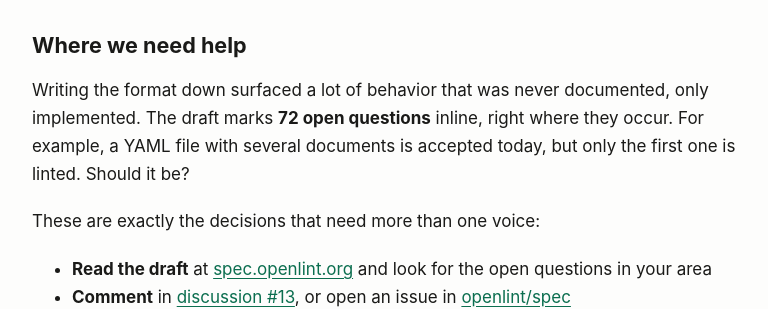
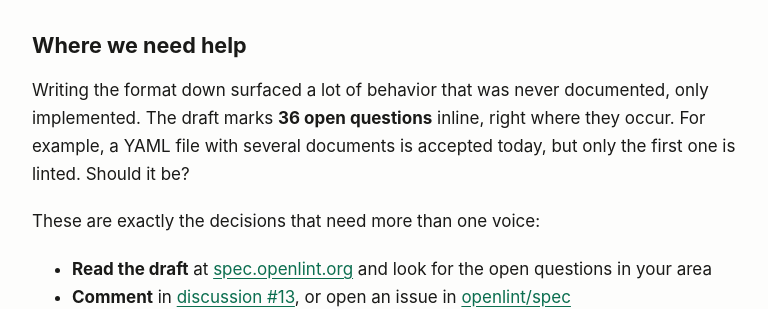
Before and after one commit to openlint/website, a Jekyll site: the page built from _posts/2026-10-22-draft-specification-ready-for-feedback.md, in a window 1280 px wide. Shown: the part 1188-1497 px from the top of the page, without its empty margins (248-1016 px from the left). Built offline with Jekyll 4.4.1, drawn with Linux system fonts in a browser that asks for light colours.

Commit message:
Blog: the draft has 36 open questions, not 72
Co-Authored-By: Claude Opus 5.5 <noreply@anthropic.com>

```diff
--- a/_posts/2026-10-22-draft-specification-ready-for-feedback.md
+++ b/_posts/2026-10-22-draft-specification-ready-for-feedback.md
@@ -4,7 +4,7 @@ title: "The OpenLint specification draft is ready for feedback"
 author: Kin Lane
 image: /assets/blog/2026-10-22-draft-spec.jpg
 image_alt: "Pill-shaped figures reviewing a two-page document of rule bars, with a mint-green squiggle resolving into a check mark above"
-summary: "The first formal draft of the OpenLint Ruleset Specification is published at spec.openlint.org, with 94 numbered requirements, conformance tests, and 72 open questions we'd like your help with."
+summary: "The first formal draft of the OpenLint Ruleset Specification is published at spec.openlint.org, with 94 numbered requirements, conformance tests, and 36 open questions we'd like your help with."
 crumbs:
   - name: blog
     url: /blog/
@@ -26,7 +26,7 @@ Joost Farla rewrote the specification as a formal [Working Draft](https://spec.o
 
 ## Where we need help
 
-Writing the format down surfaced a lot of behavior that was never documented, only implemented. The draft marks **72 open questions** inline, right where they occur. For example, a YAML file with several documents is accepted today, but only the first one is linted. Should it be?
+Writing the format down surfaced a lot of behavior that was never documented, only implemented. The draft marks **36 open questions** inline, right where they occur. For example, a YAML file with several documents is accepted today, but only the first one is linted. Should it be?
 
 These are exactly the decisions that need more than one voice:
 
```
